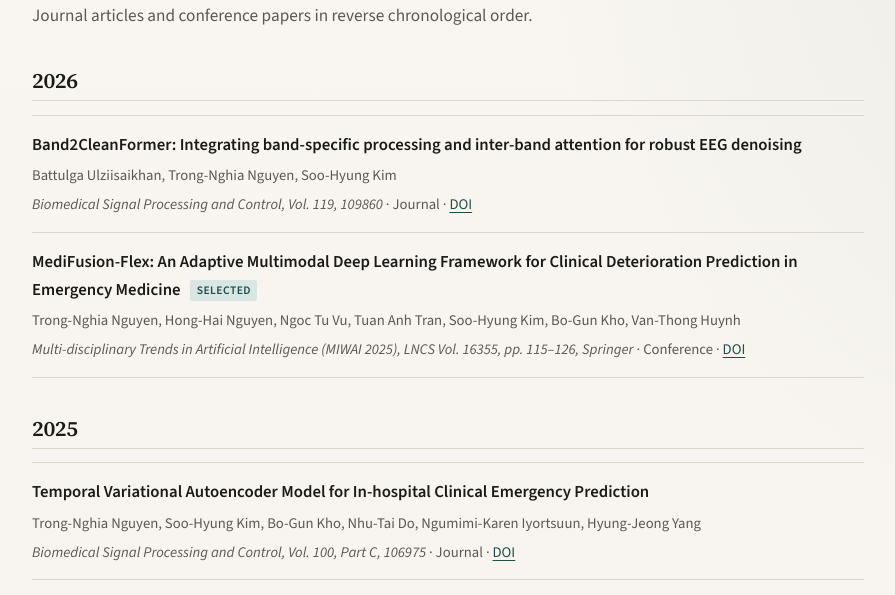
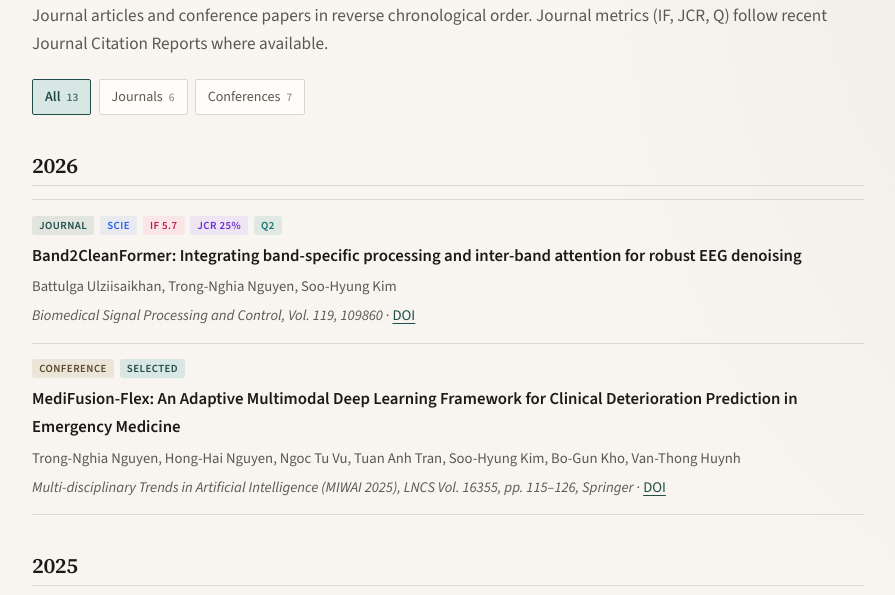
Before and after one commit to nghianguyen7171/nghianguyen7171.github.io, an Astro site: page /publications in a window 1280 px wide. Shown: the part 169-764 px from the top of the page, without its empty margins (192-1087 px from the left). Built offline with nearby package versions, Linux system fonts and the light colour scheme; Astro itself is replaced by a stand-in of ours.

Commit message:
Add journal/conference and IF–JCR–Q labels on publications.
Co-authored-by: Cursor <cursoragent@cursor.com>

```diff
--- a/src/data/publications.ts
+++ b/src/data/publications.ts
@@ -1,12 +1,23 @@
+export type PubType = 'journal' | 'conference';
+export type Quartile = 'Q1' | 'Q2' | 'Q3' | 'Q4';
+
 export type Publication = {
   title: string;
   authors: string;
   venue: string;
   year: number;
-  type: 'journal' | 'conference';
+  type: PubType;
   url?: string;
   doi?: string;
   selected?: boolean;
+  /** Indexing label, e.g. SCIE / SCI / ESCI */
+  indexing?: string;
+  /** Journal Impact Factor */
+  if?: number;
+  /** JCR rank percentile, e.g. "25%" */
+  jcr?: string;
+  /** JCR best quartile */
+  quartile?: Quartile;
 };
 
 export const publications: Publication[] = [
@@ -19,6 +30,10 @@ export const publications: Publication[] = [
     type: 'journal',
     url: 'https://www.sciencedirect.com/science/article/pii/S1746809426004143',
     doi: '10.1016/j.bspc.2026.109860',
+    indexing: 'SCIE',
+    if: 5.7,
+    jcr: '25%',
+    quartile: 'Q2',
   },
   {
     title:
@@ -42,6 +57,10 @@ export const publications: Publication[] = [
     type: 'journal',
     url: 'https://doi.org/10.1016/j.bspc.2024.106975',
     doi: '10.1016/j.bspc.2024.106975',
+    indexing: 'SCIE',
+    if: 5.7,
+    jcr: '25%',
+    quartile: 'Q2',
   },
   {
     title:
@@ -53,6 +72,9 @@ export const publications: Publication[] = [
     type: 'journal',
     url: 'https://doi.org/10.7717/peerj-cs.3158',
     doi: '10.7717/peerj-cs.3158',
+    indexing: 'SCIE',
+    if: 2.9,
+    quartile: 'Q2',
   },
   {
     title:
@@ -64,6 +86,9 @@ export const publications: Publication[] = [
     type: 'journal',
     url: 'https://ieeexplore.ieee.org/abstract/document/10643963',
     doi: '10.1109/ACCESS.2024.3447759',
+    indexing: 'SCIE',
+    if: 3.6,
+    quartile: 'Q2',
   },
   {
     title:
@@ -75,6 +100,9 @@ export const publications: Publication[] = [
     url: 'https://ieeexplore.ieee.org/document/10559396',
     doi: '10.1109/MIS.2024.3408290',
     selected: true,
+    indexing: 'SCIE',
+    if: 6.1,
+    quartile: 'Q1',
   },
   {
     title:
@@ -145,10 +173,12 @@ export const publications: Publication[] = [
   },
 ];
 
-export function publicationsByYear() {
-  const years = [...new Set(publications.map((p) => p.year))].sort((a, b) => b - a);
+export function publicationsByYear(type?: PubType | 'all') {
+  const filtered =
+    !type || type === 'all' ? publications : publications.filter((p) => p.type === type);
+  const years = [...new Set(filtered.map((p) => p.year))].sort((a, b) => b - a);
   return years.map((year) => ({
     year,
-    items: publications.filter((p) => p.year === year),
+    items: filtered.filter((p) => p.year === year),
   }));
 }
--- a/src/pages/publications/index.astro
+++ b/src/pages/publications/index.astro
@@ -1,21 +1,48 @@
 ---
 import BaseLayout from '../../layouts/BaseLayout.astro';
-import { publicationsByYear } from '../../data/publications';
+import { publications, publicationsByYear } from '../../data/publications';
 
 const groups = publicationsByYear();
+const journalCount = publications.filter((p) => p.type === 'journal').length;
+const conferenceCount = publications.filter((p) => p.type === 'conference').length;
 ---
 
 <BaseLayout title="Publications" description="Selected journal and conference publications by Trong-Nghia Nguyen.">
   <h1>Publications</h1>
-  <p class="lead">Journal articles and conference papers in reverse chronological order.</p>
+  <p class="lead">
+    Journal articles and conference papers in reverse chronological order.
+    Journal metrics (IF, JCR, Q) follow recent Journal Citation Reports where available.
+  </p>
+
+  <div class="pub-filters" role="group" aria-label="Filter publications by type">
+    <button type="button" class="pub-filter is-active" data-filter="all">
+      All <span class="pub-filter-count">{publications.length}</span>
+    </button>
+    <button type="button" class="pub-filter" data-filter="journal">
+      Journals <span class="pub-filter-count">{journalCount}</span>
+    </button>
+    <button type="button" class="pub-filter" data-filter="conference">
+      Conferences <span class="pub-filter-count">{conferenceCount}</span>
+    </button>
+  </div>
 
   {
     groups.map(({ year, items }) => (
-      <section class="pub-year" aria-labelledby={`year-${year}`}>
+      <section class="pub-year" data-year={year} aria-labelledby={`year-${year}`}>
         <h2 id={`year-${year}`}>{year}</h2>
         <ul class="pub-list">
           {items.map((pub) => (
-            <li class="pub-item">
+            <li class="pub-item" data-type={pub.type}>
+              <div class="pub-labels">
+                <span class:list={['tag', pub.type === 'journal' ? 'tag-journal' : 'tag-conference']}>
+                  {pub.type === 'journal' ? 'Journal' : 'Conference'}
+                </span>
+                {pub.indexing && <span class="tag tag-index">{pub.indexing}</span>}
+                {pub.if != null && <span class="tag tag-if">IF {pub.if}</span>}
+                {pub.jcr && <span class="tag tag-jcr">JCR {pub.jcr}</span>}
+                {pub.quartile && <span class="tag tag-q">{pub.quartile}</span>}
+                {pub.selected && <span class="tag tag-selected">Selected</span>}
+              </div>
               {pub.url ? (
                 <a class="pub-title" href={pub.url} target="_blank" rel="noopener noreferrer">
                   {pub.title}
@@ -23,11 +50,9 @@ const groups = publicationsByYear();
               ) : (
                 <span class="pub-title">{pub.title}</span>
               )}
-              {pub.selected && <span class="badge">Selected</span>}
               <p class="pub-meta">{pub.authors}</p>
               <p class="pub-meta">
                 <em>{pub.venue}</em>
-                {pub.type === 'journal' ? ' · Journal' : ' · Conference'}
                 {pub.doi && (
                   <>
                     {' · '}
@@ -44,3 +69,27 @@ const groups = publicationsByYear();
     ))
   }
 </BaseLayout>
+
+<script>
+  const filters = document.querySelectorAll<HTMLButtonElement>('.pub-filter');
+  const items = document.querySelectorAll<HTMLElement>('.pub-item');
+  const years = document.querySelectorAll<HTMLElement>('.pub-year');
+
+  function applyFilter(type: string) {
+    items.forEach((item) => {
+      const show = type === 'all' || item.dataset.type === type;
+      item.hidden = !show;
+    });
+    years.forEach((section) => {
+      const visible = section.querySelectorAll('.pub-item:not([hidden])').length > 0;
+      section.hidden = !visible;
+    });
+    filters.forEach((btn) => {
+      btn.classList.toggle('is-active', btn.dataset.filter === type);
+    });
+  }
+
+  filters.forEach((btn) => {
+    btn.addEventListener('click', () => applyFilter(btn.dataset.filter ?? 'all'));
+  });
+</script>
--- a/src/styles/global.css
+++ b/src/styles/global.css
@@ -201,6 +201,43 @@ p {
   color: var(--accent);
 }
 
+.pub-filters {
+  display: flex;
+  flex-wrap: wrap;
+  gap: 0.45rem;
+  margin: 0 0 0.5rem;
+}
+
+.pub-filter {
+  appearance: none;
+  border: 1px solid var(--rule);
+  background: var(--bg-elevated);
+  color: var(--ink-muted);
+  font: inherit;
+  font-size: 0.88rem;
+  padding: 0.35rem 0.75rem;
+  border-radius: 2px;
+  cursor: pointer;
+}
+
+.pub-filter:hover {
+  border-color: var(--accent);
+  color: var(--accent);
+}
+
+.pub-filter.is-active {
+  border-color: var(--accent);
+  background: var(--accent-soft);
+  color: var(--accent);
+  font-weight: 600;
+}
+
+.pub-filter-count {
+  margin-left: 0.2rem;
+  opacity: 0.75;
+  font-size: 0.82em;
+}
+
 .pub-year {
   margin-top: 2rem;
 }
@@ -220,6 +257,60 @@ p {
   border-top: 1px solid var(--rule);
 }
 
+.pub-labels {
+  display: flex;
+  flex-wrap: wrap;
+  gap: 0.35rem;
+  margin-bottom: 0.45rem;
+}
+
+.tag {
+  display: inline-block;
+  padding: 0.12rem 0.45rem;
+  font-size: 0.68rem;
+  font-weight: 700;
+  letter-spacing: 0.04em;
+  text-transform: uppercase;
+  border-radius: 3px;
+  line-height: 1.4;
+  vertical-align: middle;
+}
+
+.tag-journal {
+  color: #1f4d4a;
+  background: rgba(31, 77, 74, 0.1);
+}
+
+.tag-conference {
+  color: #5c4a2a;
+  background: rgba(140, 110, 50, 0.12);
+}
+
+.tag-index {
+  color: #2563eb;
+  background: rgba(37, 99, 235, 0.08);
+}
+
+.tag-if {
+  color: #be185d;
+  background: rgba(255, 107, 157, 0.12);
+}
+
+.tag-jcr {
+  color: #6d28d9;
+  background: rgba(139, 92, 246, 0.1);
+}
+
+.tag-q {
+  color: #0f766e;
+  background: rgba(15, 118, 110, 0.1);
+}
+
+.tag-selected {
+  color: var(--accent);
+  background: var(--accent-soft);
+}
+
 .pub-title {
   font-weight: 600;
   color: var(--ink);
@@ -234,20 +325,6 @@ p {
   color: var(--ink-muted);
   font-size: 0.92rem;
   margin: 0.3rem 0 0;
-}
-
-.badge {
-  display: inline-block;
-  margin-left: 0.4rem;
-  padding: 0.08rem 0.4rem;
-  font-size: 0.72rem;
-  font-weight: 600;
-  letter-spacing: 0.04em;
-  text-transform: uppercase;
-  color: var(--accent);
-  background: var(--accent-soft);
-  border-radius: 2px;
-  vertical-align: middle;
 }
 
 .course-list {
```
Also changed, not shown: backup-context.md (+8 -3 lines).
